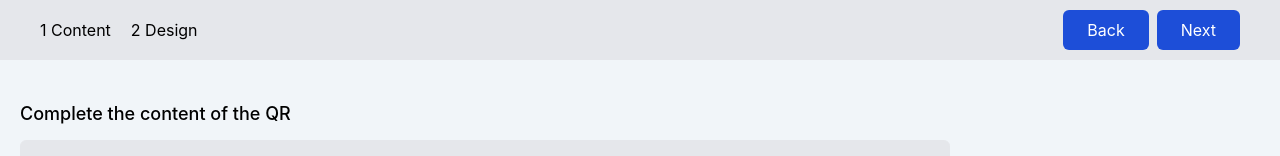
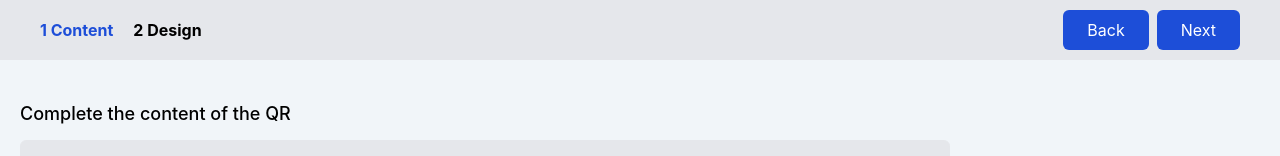
Before and after one commit to shohan-ch/qr-scanner, a React (Create React App) app: page / in a window 1280 px wide. Shown: the top 156 px of the page. Built offline with nearby package versions, Linux system fonts and the light colour scheme.

Commit message:
added steps

```diff
--- a/src/components/Steps/StepsView.jsx
+++ b/src/components/Steps/StepsView.jsx
@@ -1,14 +1,39 @@
-const StepsView = () => {
+const StepsView = (props) => {
+ const { handleSlectSteps, step } = props;
   return (
     <>
       <div className="max-w-7xl mx-auto flex justify-between w-full h-[60px] px-10 items-center bg-gray-200">
         <div className="flex gap-x-5">
-          <button value={"content"}> 1 Content</button>
-          <button value={"design"}> 2 Design</button>
+          <button
+            value={"content"}
+            onClick={() => handleSlectSteps(1)}
+            className={`font-bold ${step == 1 && "text-blue-700"}`}
+          >
+            {" "}
+            <span>1</span> Content
+          </button>
+          <button
+            className={`font-bold ${step == 2 && "text-blue-700"}`}
+            value={"design"}
+            onClick={() => handleSlectSteps(2)}
+          >
+            {" "}
+            2 Design
+          </button>
         </div>
         <div>
-          <button className="px-6 py-2 ml-2 text-white bg-blue-700 rounded-md">Back</button>
-          <button className="px-6 py-2 ml-2 text-white bg-blue-700 rounded-md">Next</button>
+          <button
+            onClick={() => handleSlectSteps(1)}
+            className="px-6 py-2 ml-2 text-white bg-blue-700 rounded-md"
+          >
+            Back
+          </button>
+          <button
+            onClick={() => handleSlectSteps(2)}
+            className="px-6 py-2 ml-2 text-white bg-blue-700 rounded-md"
+          >
+            Next
+          </button>
         </div>
       </div>
     </>
--- a/src/components/Vcard/VcardIndex.jsx
+++ b/src/components/Vcard/VcardIndex.jsx
@@ -11,10 +11,18 @@ import StepsView from "../Steps/StepsView";
 const VcardIndex = () => {
   const selectedTemplate = useSelectedTemplate();
   const [pickerColor, setPickerColor] = useState({});
+  const [selectSteps, setSelectSteps] = useState(1);
+
+  const handleSlectSteps = (step) => {
+    setSelectSteps(step);
+  };
 
   return (
     <>
-      <StepsView />
+      <StepsView handleSlectSteps={handleSlectSteps} step={selectSteps} />
+
+      {selectSteps == 1 && (
+        <>
           <section className="container flex items-center gap-5 px-5 py-10 mx-auto max-w-7xl bg-slate-100">
             <div className="w-[75%]">
               <h2 className="text-lg font-medium">
@@ -32,6 +40,8 @@ const VcardIndex = () => {
             </div>
           </section>
         </>
+      )}
+    </>
   );
 };
 
```
Lines whose indentation alone changed are shown as unchanged.
